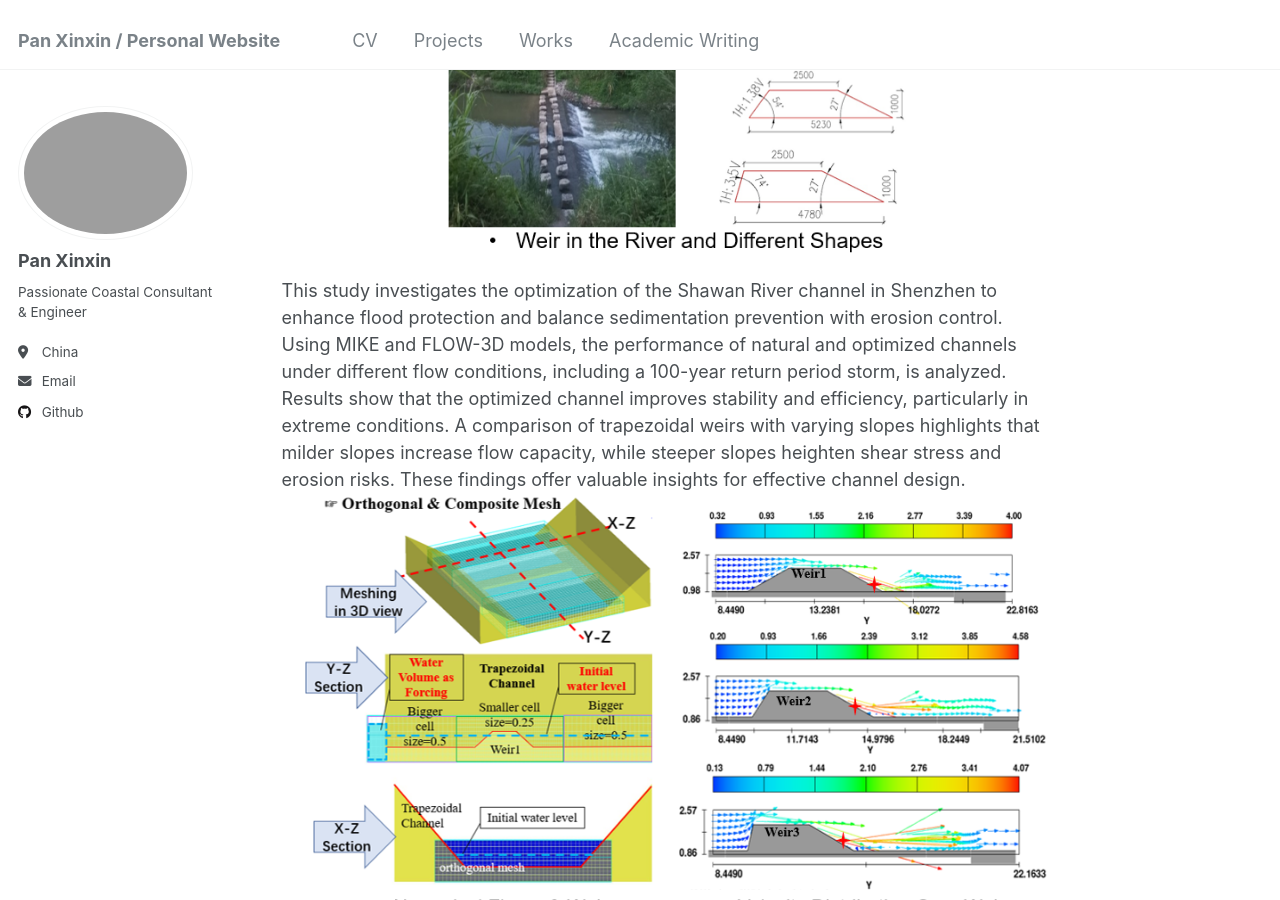
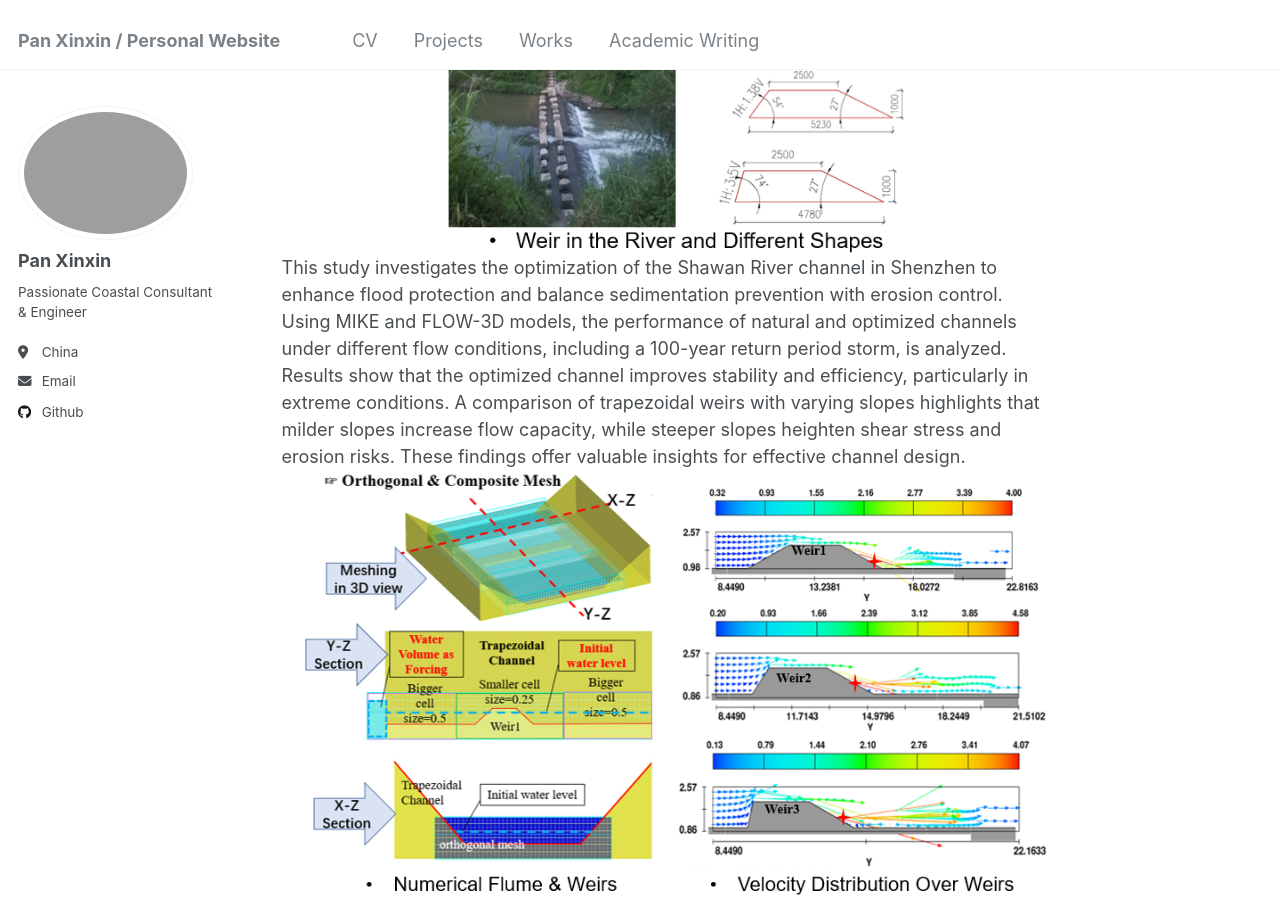
Before and after one commit to kingdaxing/kingdaxing.github.io, a Jekyll site: the page built from _talks/2014-03-01-talk-3.md, in a window 1280 px wide and 900 px high, scrolled down 792 px. Built offline with Jekyll 4.4.1, drawn with Linux system fonts in a browser that asks for light colours.

Commit message:
Update 2014-03-01-talk-3.md

```diff
--- a/_talks/2014-03-01-talk-3.md
+++ b/_talks/2014-03-01-talk-3.md
@@ -11,8 +11,7 @@ This includes my main academic projects about Sediment Transport in Fluvial-Coas
 Sub-Project 1: Channel Optimization Design & Sediment-Erosion Analysis (Thesis)
 ======
 
-In my Master Core Module - Open Channel Hydraulics, I led a team to demonstrate efficacy of a channel widening optimization by assessing Fr number pre- and post-implementation. Secondly, we verified asymmetric weir effects in flow velocity and sediment, and illustrated how an optimal size of weir reduced TKE and suspension sediment. <br/><img src='/images/proj-sedi-1-1.PNG'>
-
+In my Master Core Module - Open Channel Hydraulics, I led a team to demonstrate efficacy of a channel widening optimization by assessing Fr number pre- and post-implementation. Secondly, we verified asymmetric weir effects in flow velocity and sediment, and illustrated how an optimal size of weir reduced TKE and suspension sediment. <br/><img src='/images/proj-sedi-1-1.PNG'> <br/>
 This study investigates the optimization of the Shawan River channel in Shenzhen to enhance flood protection and balance sedimentation prevention with erosion control. Using MIKE and FLOW-3D models, the performance of natural and optimized channels under different flow conditions, including a 100-year return period storm, is analyzed. Results show that the optimized channel improves stability and efficiency, particularly in extreme conditions. A comparison of trapezoidal weirs with varying slopes highlights that milder slopes increase flow capacity, while steeper slopes heighten shear stress and erosion risks. These findings offer valuable insights for effective channel design. <br/><img src='/images/proj-sedi-1-2.PNG'>
 [Download Academic Writing](http://kingdaxing.github.io/files/NO1.pdf)
 
```
